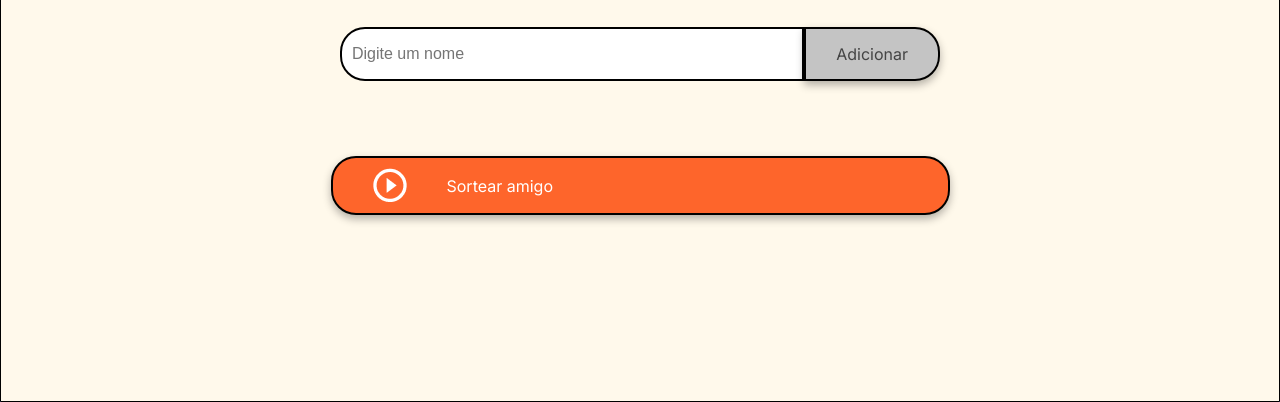
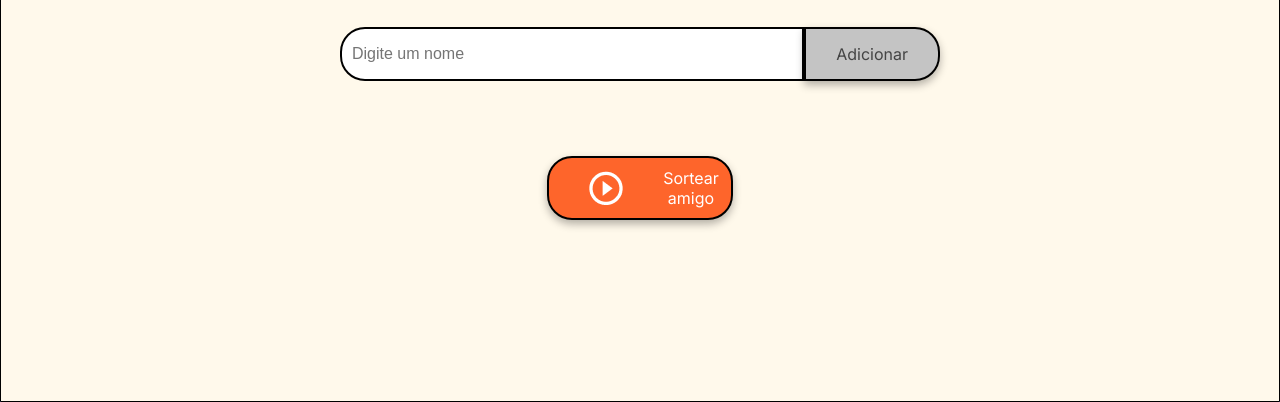
Before and after one commit to joabfranca/challenge-amigo-secreto, a plain HTML site: page index.html in a window 1280 px wide. Shown: the part 398-800 px from the top of the page. Drawn offline with Linux system fonts and the light colour scheme.

Commit message:
correçao do button-add

```diff
--- a/style.css
+++ b/style.css
@@ -89,7 +89,7 @@ body {
 }
 
 .button-container {
-    width: 50%;
+    width: 15%;
     justify-content: center;
 }
 
```
